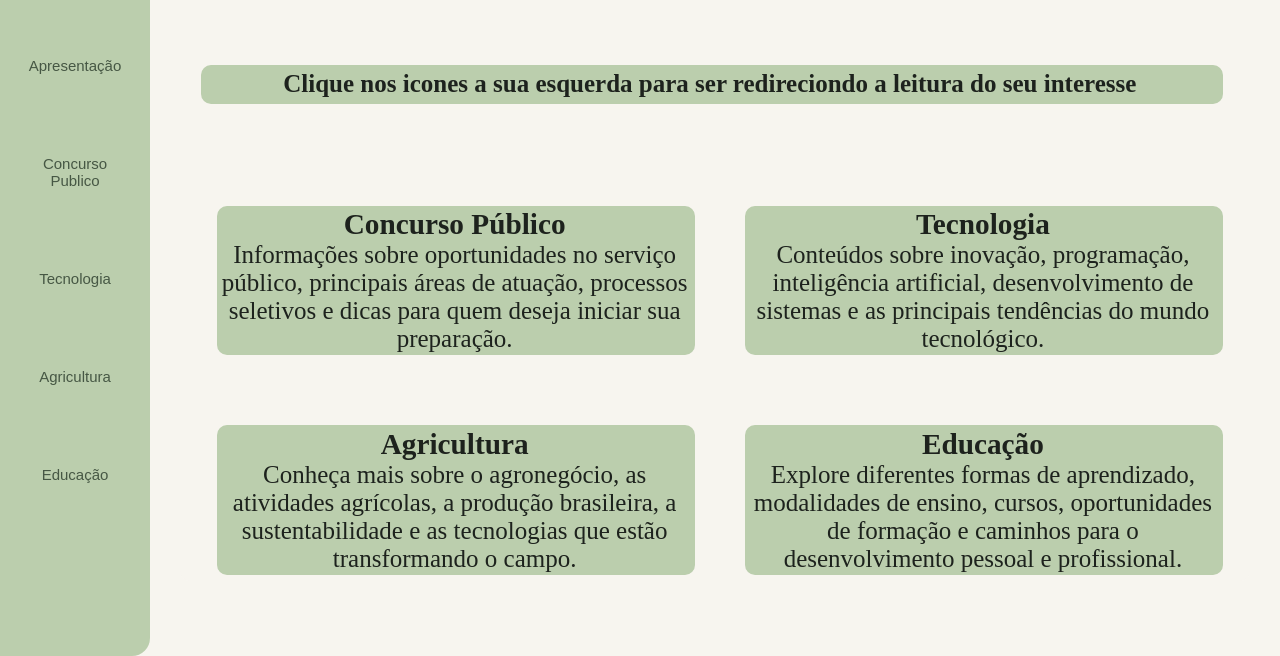
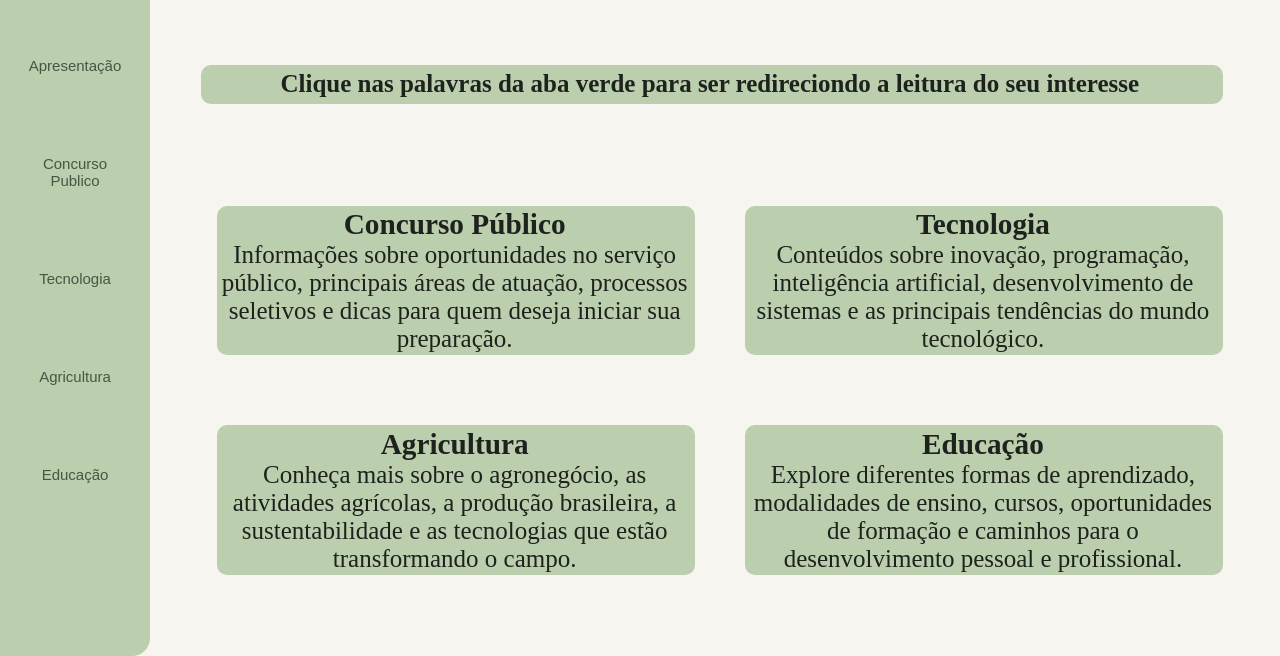
Before and after one commit to NicoleBPires/Site-multipagina, a plain HTML site: page index.html in a window 1280 px wide. Shown: the part 144-800 px from the top of the page. Drawn offline with Linux system fonts and the light colour scheme.

Commit message:
Update instruction text in index.html

```diff
--- a/index.html
+++ b/index.html
@@ -42,7 +42,7 @@
                     <br>
                     <br>
                             <div class="bloco25">
-                                <h4>Clique nos icones a sua esquerda para ser redireciondo a leitura do seu interesse</h4>
+                                <h4>Clique nas palavras da aba verde para ser redireciondo a leitura do seu interesse</h4>
                             </div>
                         <div class="bloco11">
                                 <div class="bloco21">
```
